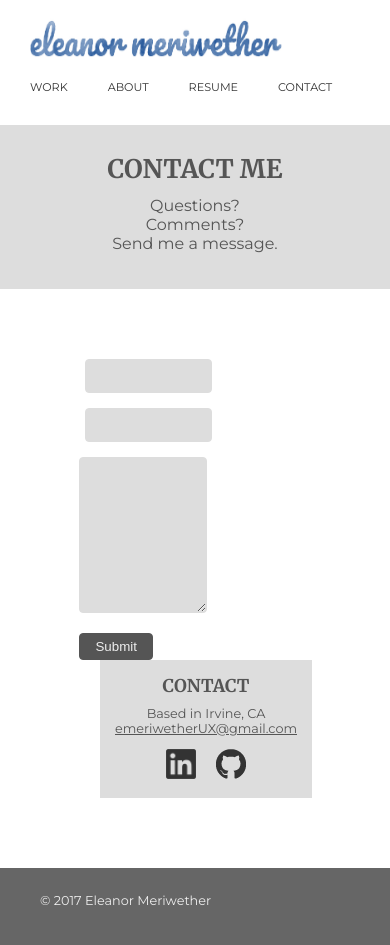
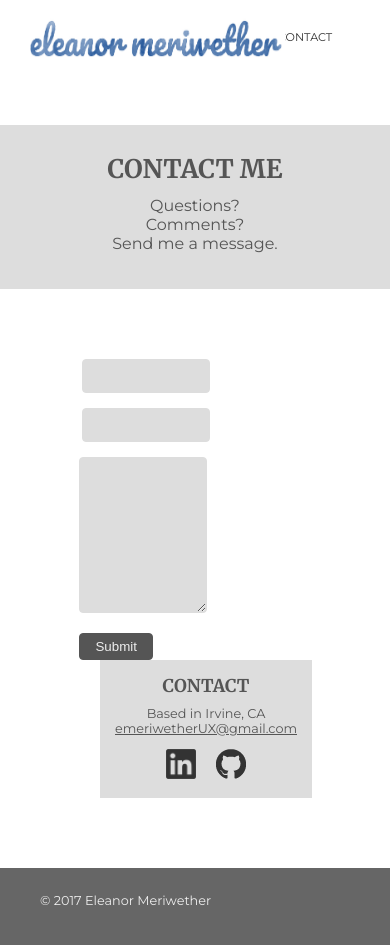
Before and after one commit to emeriwether/emeriwether.github.io, a Jekyll site: the page built from contact.html, in a window 390 px wide. Built offline with Jekyll 4.4.1, drawn with Linux system fonts in a browser that asks for light colours; nearby versions of some CDN libraries.

Commit message:
ct adjustment

```diff
--- a/css/styles.css
+++ b/css/styles.css
@@ -185,7 +185,7 @@
     /* Header */
     header { height: 125px; }
 
-    /* Navigation */
+    /* Navigation *0
     nav { padding-top: 70px; }
     nav ul { padding-left: 10px; transition: padding-left 0.2s; }
 
@@ -195,7 +195,7 @@
     /*Contact*/
     section.contactInfo #info h3 { font-size: 1.1em;}
     section.contactInfo #info p { font-size: .8em;}
-    section.contactInfo #form input[type=text] { width: 75%; margin-left: 15px; }
+    section.contactInfo #form input[type=text] { width: 75%; margin-left: 10px; }
 }
 
 @media screen and (max-width: 842px) {
```
